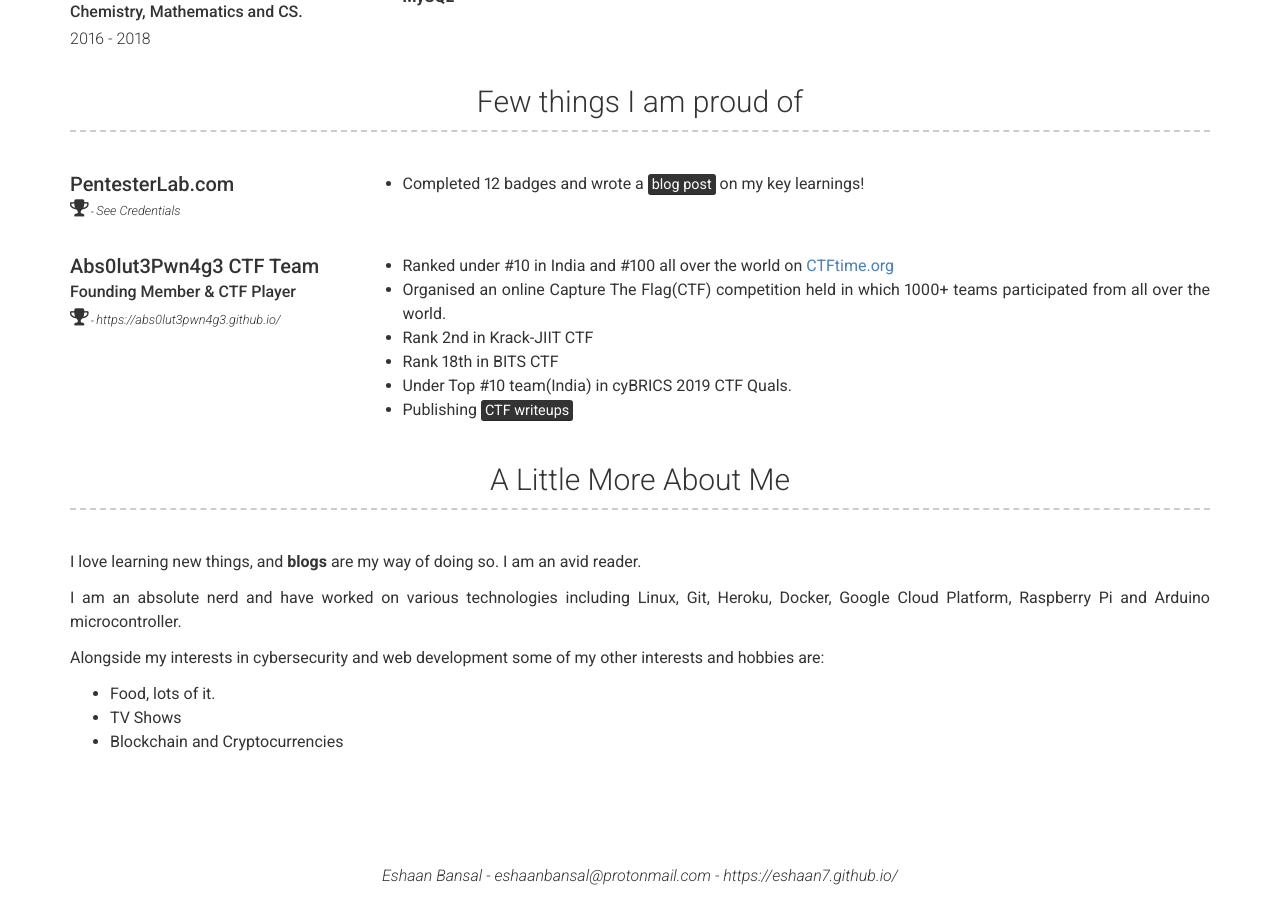
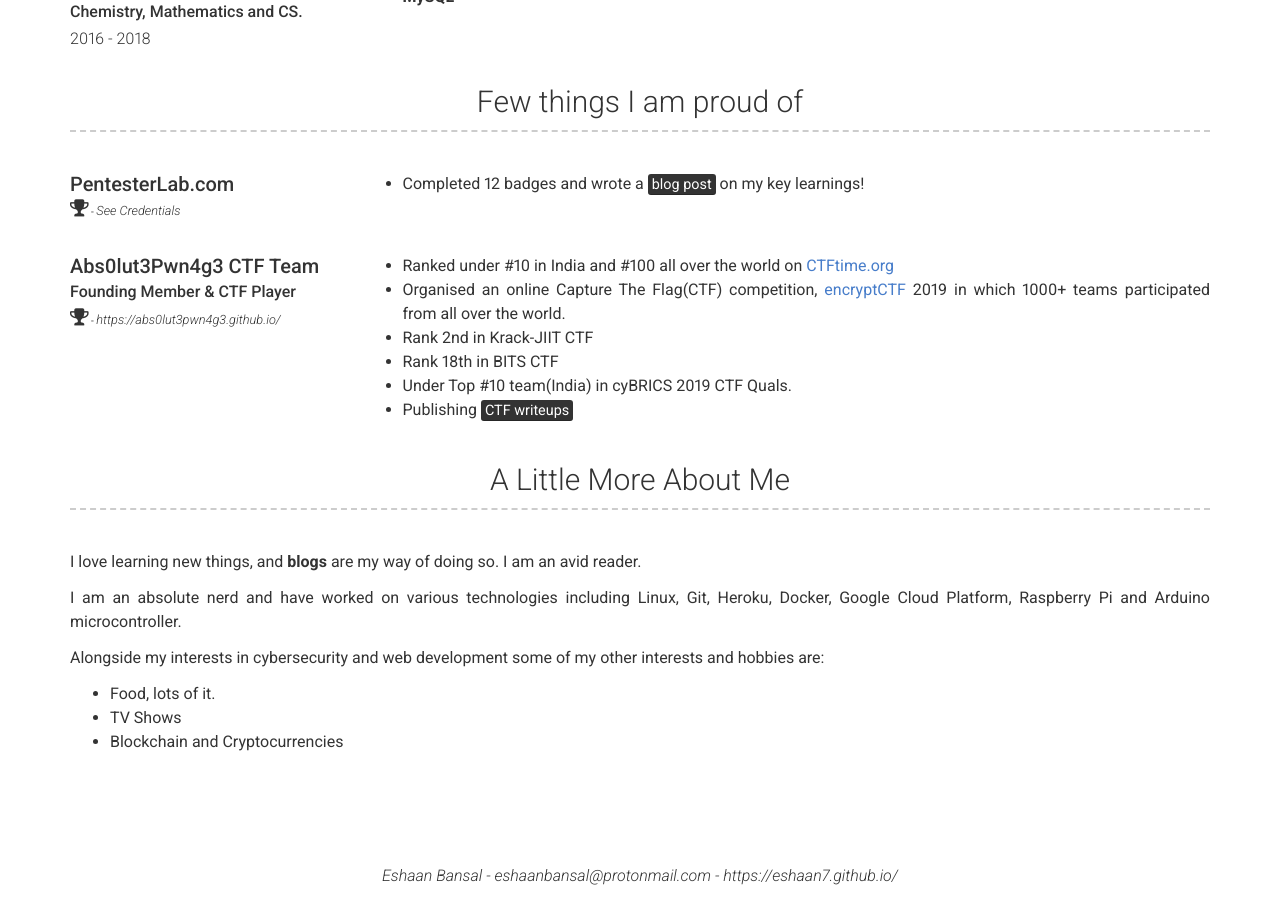
Before and after one commit to eshaan7/eshaan7.github.io, a Jekyll site: the page built from index.md, in a window 1280 px wide and 900 px high, scrolled down 2021 px. Built offline with Jekyll 4.4.1, drawn with Linux system fonts in a browser that asks for light colours; some of the changed text lies outside the part shown.

Commit message:
fix typos

```diff
--- a/_data/achievements.yml
+++ b/_data/achievements.yml
@@ -15,7 +15,7 @@
   title: Founding Member & CTF Player
   description: |
     - Ranked under \#10 in India and \#100 all over the world on <a href="https://ctftime.org/team/72103" taget="_blank">CTFtime.org</a>
-    - Organised an online Capture The Flag(CTF) competition held in which 1000+ teams participated from all over the world.
+    - Organised an online Capture The Flag(CTF) competition, <a href="https://ctftime.org/event/771" target="_blank">encryptCTF</a> 2019 in which 1000+ teams participated from all over the world.
     - Rank 2nd in Krack-JIIT CTF
     - Rank 18th in BITS CTF
     - Under Top \#10 team(India) in cyBRICS 2019 CTF Quals.
--- a/_data/experience.yml
+++ b/_data/experience.yml
@@ -17,7 +17,7 @@
 
 - layout: left
   company: Open Bug Bounty
-  link: openbugbounty.org/researcher/maskofmydisguise
+  link: openbugbounty.org/researchers/maskofmydisguise
   job_title: Independent Security Researcher
   quote: >
     Open Bug Bounty is a non-profit Bug Bounty platform
```
